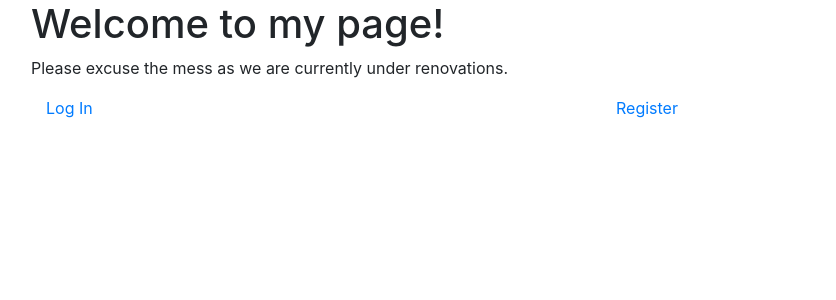
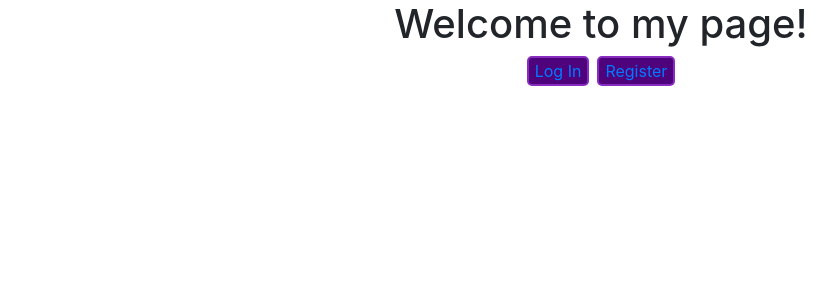
Before and after one commit to ctracey92/version2, a React (Create React App) app in the folder client/: page / in a window 1280 px wide. Shown: the top 300 px of the page, without its empty margins (39-875 px from the left). Built offline with nearby package versions, Linux system fonts and the light colour scheme.

Commit message:
more styling work

```diff
--- a/client/src/App.css
+++ b/client/src/App.css
@@ -1 +1,12 @@
 .red-text{color: red;}
+
+.main-bttn{
+    background-color: #4E027C;
+    border-radius: 5px;
+    border: 2px solid #872cbe;
+    color: black;
+}
+
+.main-bttn:hover{
+    box-shadow: -2px 1.5px 10px 2px #872cbe;
+}
--- a/client/src/components/Pages/Landing.js
+++ b/client/src/components/Pages/Landing.js
@@ -1,27 +1,21 @@
 import React, {useState} from 'react';
 import {Link} from 'react-router-dom';
-import {Container, Row, Col} from 'reactstrap';
+import {Container, Row, Col, Button} from 'reactstrap';
 
 const Landing = props => {
     return(
-        <div>
-            <Container>
-                <Row>
+        // <div>
+            <Container className='align-items-center'>
+                <Row className="d-flex justify-content-center">
                     <h1>Welcome to my page!</h1>
                 </Row>
-                <Row>
-                    <p>Please excuse the mess as we are currently under renovations.</p>
-                </Row>
-                <Row>
-                    <Col>
-                        <Link to="/login">Log In</Link>
-                    </Col>
-                    <Col>
-                        <Link to="/register">Register</Link>
-                    </Col>
+                <Row className="d-flex justify-content-center">
+                    <button className="mr-1 ml-1 main-bttn"><Link to="/login">Log In</Link></button>
+                    <button className="mr-1 ml-1 main-bttn"><Link to="/register">Register</Link></button>
+
                 </Row>
             </Container>
-        </div>
+        // </div>
     )
 }
 
```
